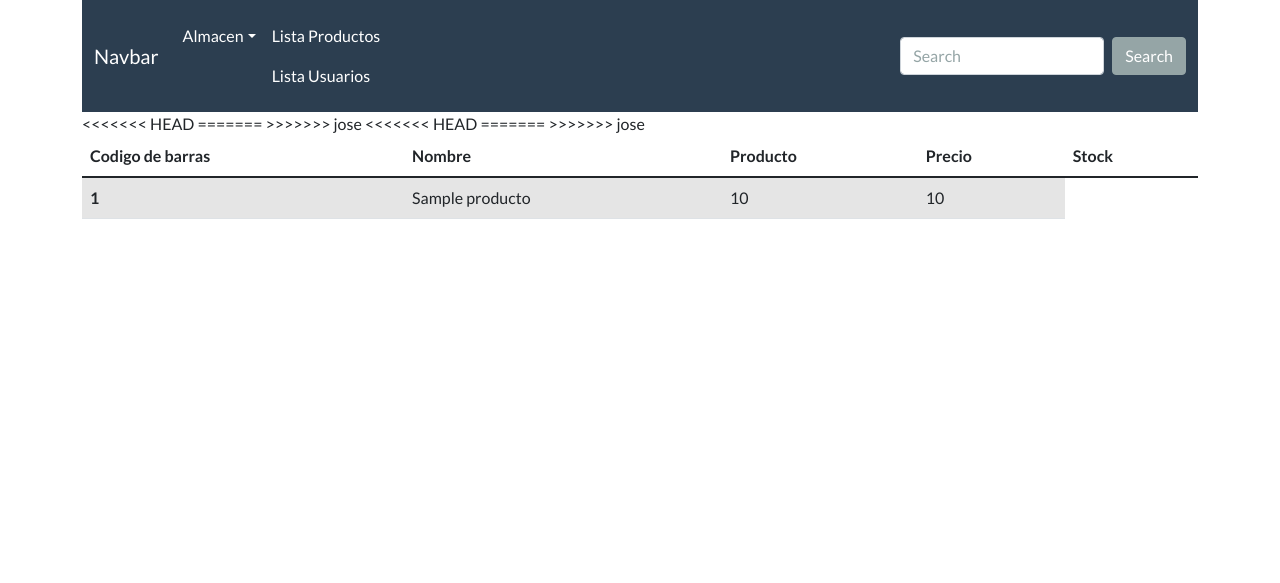
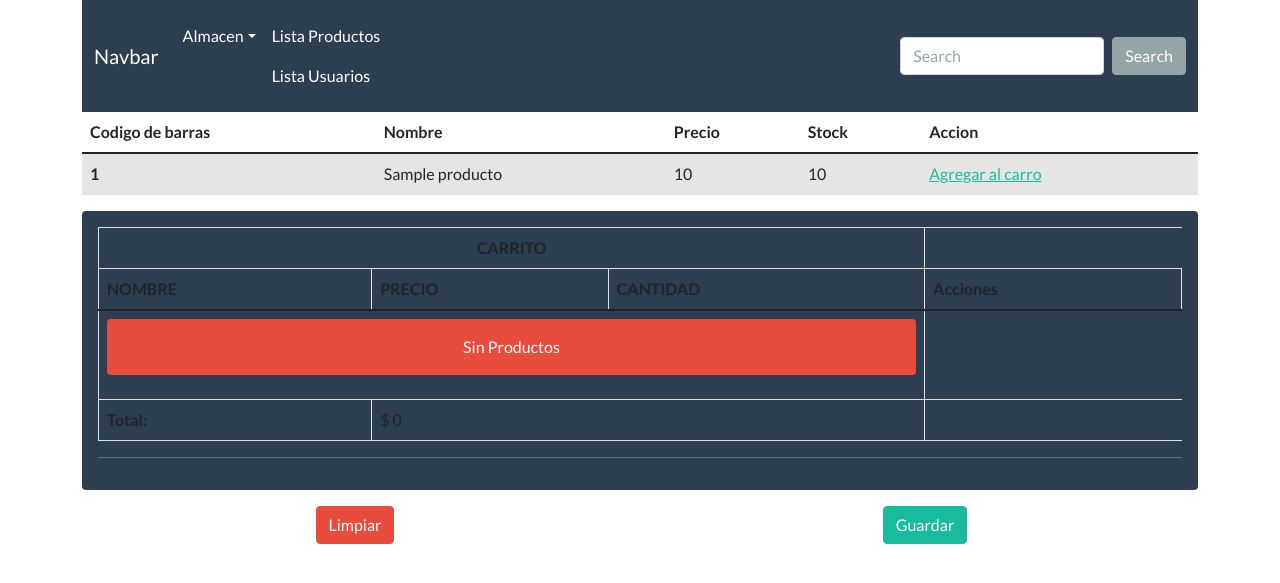
Before and after one commit to Potottoman/Proyecto_titulo, a Django app: page /listaProd/ in a window 1280 px wide. Shown: the top 583 px of the page. Run offline with Django 3.2, Linux system fonts and the light colour scheme; tables that the repository leaves empty hold one stand-in row (values such as "Sample post"); one stand-in notice (Sample message) is shown; some libraries are stand-ins or nearby versions.

Commit message:
carrito de compra

```diff
--- /dev/null
+++ b/Almacen/context_processor.py
@@ -0,0 +1,8 @@
+def total_pagar(request):
+    total = 0
+    prueba = ''
+    # if request.user.is_authenticated:
+    if "carrito" in request.session.keys():
+        for key, value in request.session["carrito"].items():
+            total += int(value["acumulado"])
+    return {"total_carrito": total}
--- a/Almacen/views.py
+++ b/Almacen/views.py
@@ -4,6 +4,8 @@ from multiprocessing import reduction
 from ssl import ALERT_DESCRIPTION_ACCESS_DENIED
 from django.shortcuts import get_object_or_404, redirect, render
 from django.http import HttpResponse
+
+from Almacen.Carrito import Carrito
 from .models import Producto, Cliente
 from django.contrib import messages
 
@@ -33,20 +35,29 @@ def producto_view(request):
         form = ProductoForm(request.POST)
         if form.is_valid():
             form.save()
-        return redirect('index')
+            messages.success(request, 'Producto agregado correctamente.')
+            return redirect('Mostrar_prod')
     else:
         form = ProductoForm()
 
     return render(request, 'almacen/general_form.html', {'form':form})
+
+def listar_productos(request):
+    listaProductos = Producto.objects.all()
+
+    data = {
+        'productos': listaProductos
+    }
+
+    return render(request, 'almacen/lista_prod.html', data)
 
 
 def cliente_view(request):
     if request.method == 'POST':
         form = ClienteForm(request.POST)
         if form.is_valid():
-
             form.save()
-            messages.success(request, "Usuario agregado")
+            messages.success(request, "Cliente agregado correctamente.")
             return redirect('lista_cliente')
     else:
         form = ClienteForm()
@@ -64,6 +75,7 @@ def editar_cliente(request, id):
         formulario = ClienteForm(data=request.POST, instance=cliente)
         if formulario.is_valid():
             formulario.save()
+            messages.success(request, "Cliente editado correctamente.")
             return redirect('lista_cliente')
         data["form"] = formulario
 
@@ -82,8 +94,7 @@ def listar_cliente(request):
 def eliminar_cliente(request, id):
     cliente = get_object_or_404(Cliente, id=id)
     cliente.delete()
-
-
+    messages.success(request, "Cliente Eliminado")
     return redirect('lista_cliente')
 
 
@@ -125,3 +136,27 @@ def MostrarProd(request):
     productosListados =Producto.objects.all()
 
     return render(request, 'almacen/listado_prod.html', {'productos':productosListados})
+
+
+def agregar_producto(request, id):
+    carrito = Carrito(request)
+    producto = Producto.objects.get(id=id)
+    carrito.agregar(producto)
+    return redirect("Mostrar_prod")
+
+def eliminar_producto(request, id):
+    carrito = Carrito(request)
+    producto = Producto.objects.get(id=id)
+    carrito.eliminar(producto)
+    return redirect("Mostrar_prod")
+
+def restar_producto(request, id):
+    carrito = Carrito(request)
+    producto = Producto.objects.get(id=id)
+    carrito.restar(producto)
+    return redirect("Mostrar_prod")
+
+def limpiar_carrito(request):
+    carrito = Carrito(request)
+    carrito.limpiar()
+    return redirect("Mostrar_prod")
--- a/AlmacenYuyitos/settings.py
+++ b/AlmacenYuyitos/settings.py
@@ -66,6 +66,8 @@ TEMPLATES = [
                 'django.template.context_processors.request',
                 'django.contrib.auth.context_processors.auth',
                 'django.contrib.messages.context_processors.messages',
+                'Almacen.context_processor.total_pagar',
+
             ],
         },
     },
--- a/AlmacenYuyitos/urls.py
+++ b/AlmacenYuyitos/urls.py
@@ -30,4 +30,8 @@ urlpatterns = [
     path('listaCli/', views.listar_cliente , name='lista_cliente'),
     path('eliminarCliente/<id>', views.eliminar_cliente , name='eliminar_cliente'),
     path('editarCliente/<id>', views.editar_cliente , name='editar_cliente'),
+    path('agregaProducto/<id>', views.agregar_producto , name='agregar_prod'),
+    path('eliminarProducto/<id>', views.eliminar_producto , name='eliminar_prod'),
+    path('restarProducto/<id>', views.restar_producto , name='restar_prod'),
+    path('limpiarProducto/', views.limpiar_carrito , name='limpiar_prod'),
 ]
--- /dev/null
+++ b/templates/almacen/carrito.html
@@ -0,0 +1,46 @@
+<div class="alert alert-primary" role="alert">
+    <table class="table table-bordered">
+      <thead>
+        <tr>
+          <th scope="row" colspan="3" class="text-center">CARRITO</th>
+        </tr>
+        <tr>
+          <th scope="col">NOMBRE</th>
+          <th scope="col">PRECIO</th>
+          <th scope="col">CANTIDAD</th>
+          <th scope="col">Acciones</th>
+
+        </tr>
+      </thead>
+      <tbody>
+      {% if request.session.carrito.items %}
+      {% for key, value in request.session.carrito.items %}
+        <tr>
+          <td>{{value.nombre}}</td>
+          <td>{{value.acumulado}}</td>
+          <td>{{value.cantidad}}</td>
+          <td>
+            <a href="{% url 'agregar_prod' value.producto_id %}" class="badge btn btn-dark badge-dark">+</a>
+            <a href="{% url 'restar_prod' value.producto_id %}" class="badge btn btn-dark badge-dark">-</a>
+          </td>
+        </tr>
+      {% endfor %}
+      {% else %}
+      <tr>
+          <td colspan="3">
+              <div class="alert alert-danger text-center"> Sin Productos </div>
+          </td>
+      </tr>
+      {% endif %}
+        <tr>
+          <th scope="row">Total:</th>
+          <td colspan="2">$ {{total_carrito}}</td>
+        </tr>
+      </tbody>
+    </table>
+    <hr>
+    </div>
+    <div class="row text-center">
+        <div class="col-6"><a href="{% url 'limpiar_prod' %}" class="btn btn-danger">Limpiar</a></div>
+        <div class="col-6"><a href="#" class="btn btn-success">Guardar</a></div>
+    </div>
--- a/templates/almacen/listado_prod.html
+++ b/templates/almacen/listado_prod.html
@@ -1,34 +1,41 @@
 {% extends 'base/base.html' %}
 
 {% block content %}
-<<<<<<< HEAD
+
 <body>
-=======
-    <body class="margin">
->>>>>>> jose
+    <script src="//cdn.jsdelivr.net/npm/sweetalert2@11"></script>
+    {% for m in messages %}
+    <script>
+        Swal.fire(
+            '¡Hecho!',
+            '{{m}}',
+            'success'
+        )
+    </script>
+    {% endfor %}
     <table class="table table-hover">
         <thead>
             <tr>
                 <th scope="col">Codigo de barras</th>
-<<<<<<< HEAD
                 <th scope="col">Nombre</th>
-=======
-                    <th scope="col">Producto</th>
->>>>>>> jose
                 <th scope="col">Precio</th>
                 <th scope="col">Stock</th>
+                <th>Accion</th>
             </tr>
         </thead>
         <tbody>
-                {% for c in productos%}
+            {% for c in productos %}
             <tr class="table-active">
                 <th scope="row">{{c.codigo_barra}}</th>
                 <td>{{c.nombre}}</td>
                 <td>{{c.precio_venta}}</td>
                 <td>{{c.stock}}</td>
+                <td>
+                    <a href="{% url 'agregar_prod' c.id %}">Agregar al carro</a>
+                </td>
             </tr>
             {%endfor%}
         </tbody>
     </table>
+    {% include "almacen/carrito.html" %}{% endblock %}
 </body>
-{% endblock %}
```
Also changed, not shown: Almacen/Carrito.py (added, +49 -0 lines), templates/almacen/general_form.html (+1 -7 lines), templates/almacen/lista_cliente.html (+11 -0 lines), templates/base/base.html (line endings or trailing spaces). Lines whose indentation alone changed are shown as unchanged.
